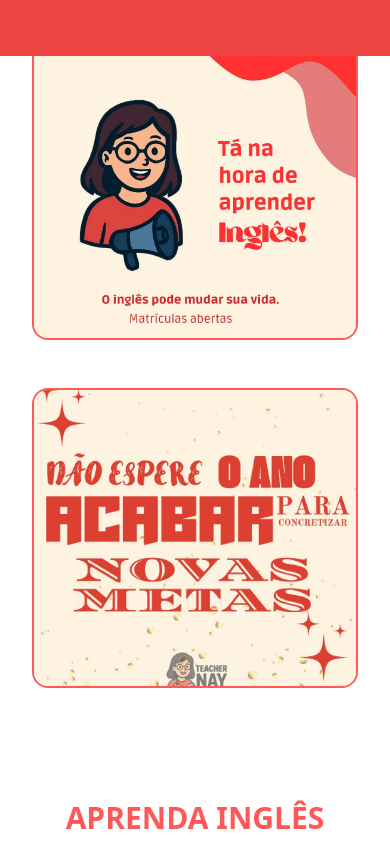
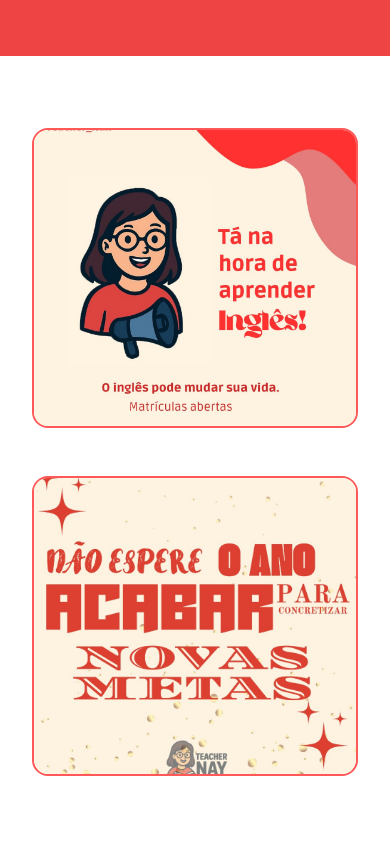
Before and after one commit to railsonalb021/teachernay, a Nuxt app: page / in a window 390 px wide. Shown: the top 841 px of the page. Built offline with nearby package versions, Linux system fonts and the light colour scheme; some icons are missing.

Commit message:
#7- Ajustar lagura das imagens principais Fixes #7

```diff
--- a/app/pages/index.vue
+++ b/app/pages/index.vue
@@ -4,16 +4,16 @@ import { Icon } from '@iconify/vue'
 
 <template>
   <div class="lg:pl-40">
-    <div class="flex flex-col lg:flex-row justify-center items-center gap-6 pt-10 bg-white p-8">
+    <div class="flex flex-col lg:flex-row justify-center items-center gap-6 lg:pt-10 pt-32 bg-white p-8">
       <img
         src="/imageprincipal.jpg"
         alt="Logo"
-        class="w-full max-w-md h-[300px] lg:w-[600px] lg:h-[520px] border-2 border-[#FF5858] rounded-2xl object-cover"
+        class="w-full max-w-3xl h-[300px] lg:w-[600px] lg:h-[520px] border-2 border-[#FF5858] rounded-2xl object-cover"
       />
       <img
         src="/imageprincipal2.jpg"
         alt="Logo"
-        class="w-full max-w-md h-[300px] lg:w-[600px] lg:h-[520px] border-2 border-[#FF5858] rounded-2xl object-cover mt-6 lg:mt-0"
+        class="w-full max-w-3xl h-[300px] lg:w-[600px] lg:h-[520px] border-2 border-[#FF5858] rounded-2xl object-cover mt-6 lg:mt-0"
       />
     </div>
 
```
